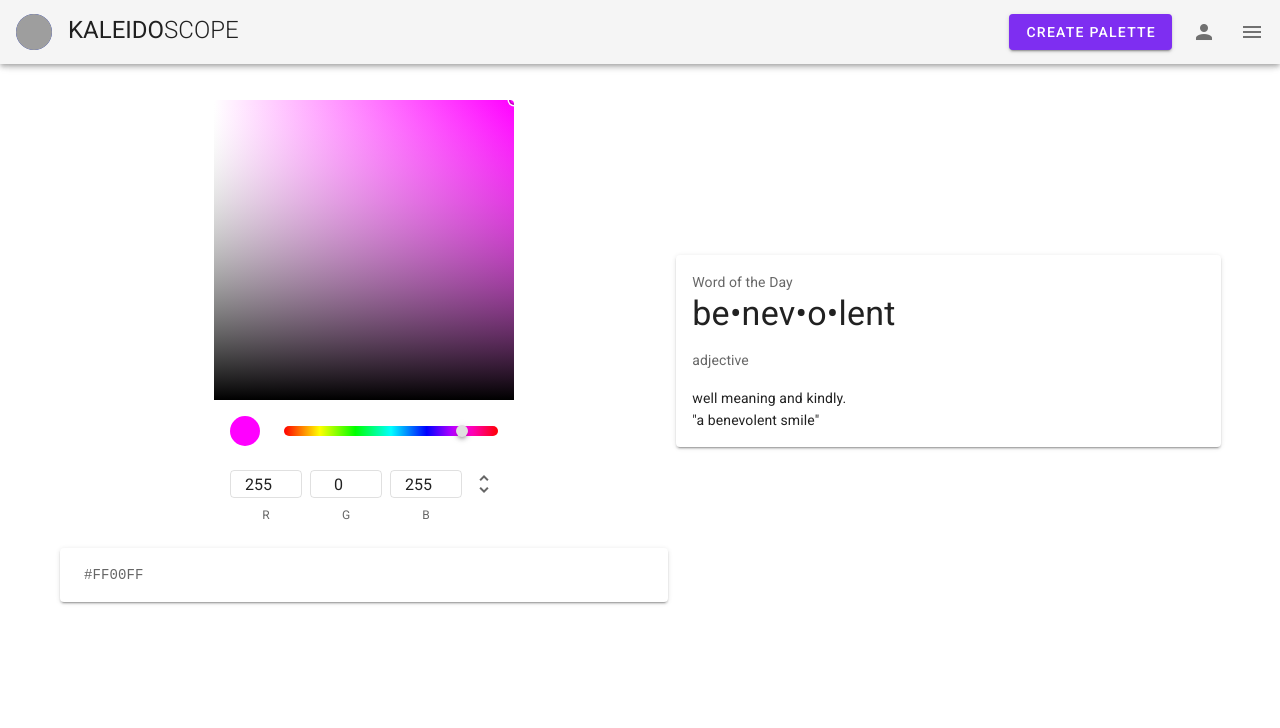
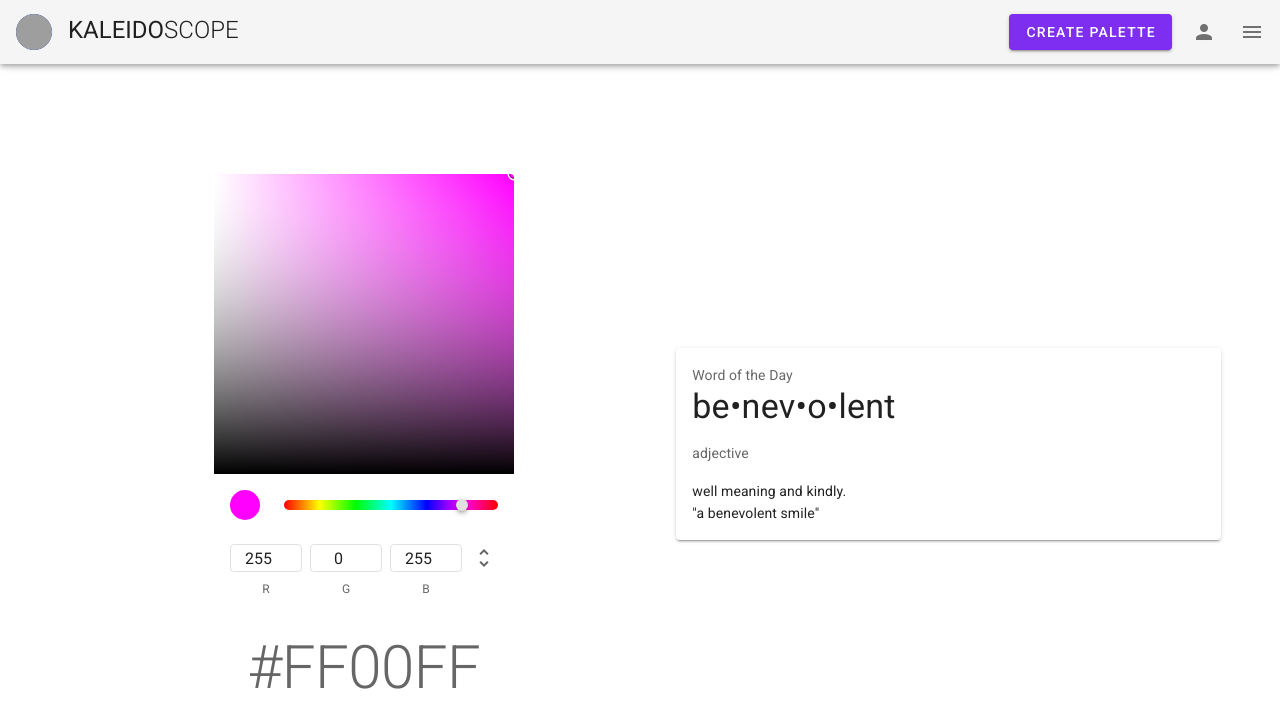
Before and after one commit to anudeike/kaleidoscope-webapp, a Vue app: page /#/create in a window 1280 px wide. Shown: the top 728 px of the page. Built offline with nearby package versions, Linux system fonts and the light colour scheme; grey boxes are pictures that could not be loaded.

Commit message:
changed the structure - colorPicker is now a component

```diff
--- /dev/null
+++ b/src/components/colorPicker.vue
@@ -0,0 +1,80 @@
+<template>
+    <v-container fill-height grid-list-md text-xs-center>
+        <v-layout class="pt-6" row wrap align-center>
+            <v-flex>
+                <v-layout column>
+                    <v-flex class="d-flex justify-center">
+                        <v-color-picker
+                                canvas-height="300"
+                                v-model="color"
+                        ></v-color-picker>
+                    </v-flex>
+                    <v-flex class="justify-center">
+                        <v-card flat color="transparent">
+                            <v-card-text class="text-center">
+                                <span class="display-3">{{ showColor }}</span>
+                            </v-card-text>
+                        </v-card>
+                    </v-flex>
+                </v-layout>
+            </v-flex>
+            <v-flex>
+                <v-card class="mx-auto">
+                    <v-card-text>
+                        <div> Word of the Day</div>
+                        <p class="display-1 text--primary">
+                            be•nev•o•lent
+                        </p>
+                        <p>adjective</p>
+                        <div class="text--primary">
+                            well meaning and kindly.<br>
+                            "a benevolent smile"
+                        </div>
+                    </v-card-text>
+                </v-card>
+            </v-flex>
+        </v-layout>
+
+    </v-container>
+</template>
+
+<script>
+    export default {
+        name: "colorPicker",
+        data (){
+            return {
+                types: ['hex', 'hexa', 'rgba', 'hsla', 'hsva'],
+                type: 'hex',
+                hex: '#FF00FF',
+                hexa: '#FF00FFFF',
+                rgba: { r: 255, g: 0, b: 255, a: 1 },
+                hsla: { h: 300, s: 1, l: 0.5, a: 1 },
+                hsva: { h: 300, s: 1, v: 1, a: 1 }
+            }
+        },
+        computed: {
+            color: {
+                get () {
+                    return this[this.type]
+                },
+                set(v){
+                    this[this.type] = v
+                },
+            },
+            showColor () {
+                if(typeof this.color === 'string'){
+                    return this.color
+                }
+
+                return JSON.stringify(Object.keys(this.color).reduce((color, key) => {
+                    color[key] = Number(this.color[key].toFixed(2))
+                    return color
+                }, {}), null, 2)
+            }
+        }
+    }
+</script>
+
+<style scoped>
+
+</style>
--- a/src/views/createPalettePage.vue
+++ b/src/views/createPalettePage.vue
@@ -1,75 +1,18 @@
 <template>
-    <v-container grid-list-md text-xs-center>
-        <v-layout class="pt-6" row wrap align-center>
-            <v-flex>
-                <v-layout column>
-                    <v-flex class="d-flex justify-center">
-                        <v-color-picker
-                                canvas-height="300"
-                                v-model="color"
-                        ></v-color-picker>
-                    </v-flex>
-                    <v-flex class="justify-center">
-                        <v-card>
-                            <v-card-text>
-                                <pre> {{ showColor }}</pre>
-                            </v-card-text>
-                        </v-card>
-                    </v-flex>
-                </v-layout>
-            </v-flex>
-            <v-flex>
-                <v-card class="mx-auto">
-                    <v-card-text>
-                        <div> Word of the Day</div>
-                        <p class="display-1 text--primary">
-                            be•nev•o•lent
-                        </p>
-                        <p>adjective</p>
-                        <div class="text--primary">
-                            well meaning and kindly.<br>
-                            "a benevolent smile"
-                        </div>
-                    </v-card-text>
-                </v-card>
-            </v-flex>
-        </v-layout>
-
-    </v-container>
+    <color-picker></color-picker>
 </template>
 
 <script>
+    import colorPicker from '../components/colorPicker.vue';
+
     export default {
         name: "createPalettePage",
-        data (){
+        components: {
+          colorPicker: colorPicker
+        },
+        data () {
             return {
-                types: ['hex', 'hexa', 'rgba', 'hsla', 'hsva'],
-                type: 'hex',
-                hex: '#FF00FF',
-                hexa: '#FF00FFFF',
-                rgba: { r: 255, g: 0, b: 255, a: 1 },
-                hsla: { h: 300, s: 1, l: 0.5, a: 1 },
-                hsva: { h: 300, s: 1, v: 1, a: 1 }
-            }
-        },
-        computed: {
-            color: {
-              get () {
-                  return this[this.type]
-              },
-              set(v){
-                  this[this.type] = v
-              },
-            },
-            showColor () {
-                if(typeof this.color === 'string'){
-                    return this.color
-                }
 
-                return JSON.stringify(Object.keys(this.color).reduce((color, key) => {
-                    color[key] = Number(this.color[key].toFixed(2))
-                    return color
-                }, {}), null, 2)
             }
         }
     }
```
